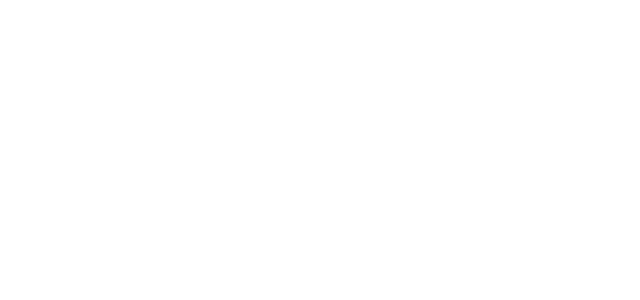
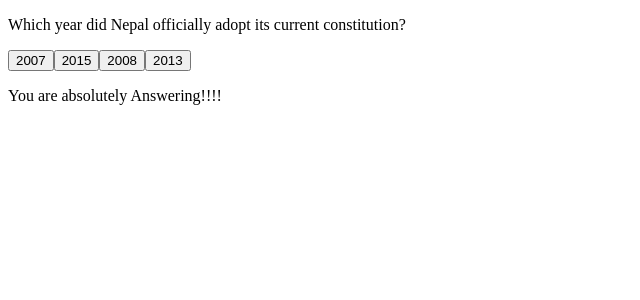
Before and after one commit to SanjilaGangaju/LReact, a React (Vite) app: page / in a window 1280 px wide. Shown: the top 300 px of the page, without its empty margins (0-640 px from the left). Built offline with nearby package versions, Linux system fonts and the light colour scheme.

Commit message:
check correct/wrong answers

```diff
--- a/src/App.jsx
+++ b/src/App.jsx
@@ -1,9 +1,24 @@
-import React from 'react'
+import React, { use, useState } from 'react'
+import QuizzesDisplay from './QuizzesDisplay'
+import quizQuestions from './components/questions'
+const App = () => {
+  const[score, setScore]=useState(0)
+  const[currentQuestion, setCurrentQuestion] = useState(0)
+  const [showResult, setShowResult] = useState(0)
+  const [message, setMessage] = useState("Answering");
 
-const App = () => {
+  const handleOption=(optionValue)=>{
+
+    if (optionValue===quizQuestions[currentQuestion].answer){
+       setMessage("Correct")
+    }
+    else{
+      setMessage("wrong")
+    }
+  }
   return (
     <div>
-
+      <QuizzesDisplay questions={quizQuestions} message={message} currentQuestion={currentQuestion} handleOption={handleOption}></QuizzesDisplay>
     </div>
   )
 }
--- /dev/null
+++ b/src/QuizzesDisplay.jsx
@@ -0,0 +1,14 @@
+import React from 'react'
+
+const QuizzesDisplay = ({ questions ,message, currentQuestion, handleOption}) => {
+
+  return (
+    <div>
+      <p>{questions[currentQuestion].question}</p>
+      {questions[currentQuestion].options.map(option=><button key={option} onClick={()=>handleOption(option)}>{option}</button>)}
+      <p>You are absolutely {message}!!!!</p>
+    </div>
+  )
+}
+
+export default QuizzesDisplay
```
Also changed, not shown: src/components/questions.jsx (renamed from src/compnents/questions.jsx).
